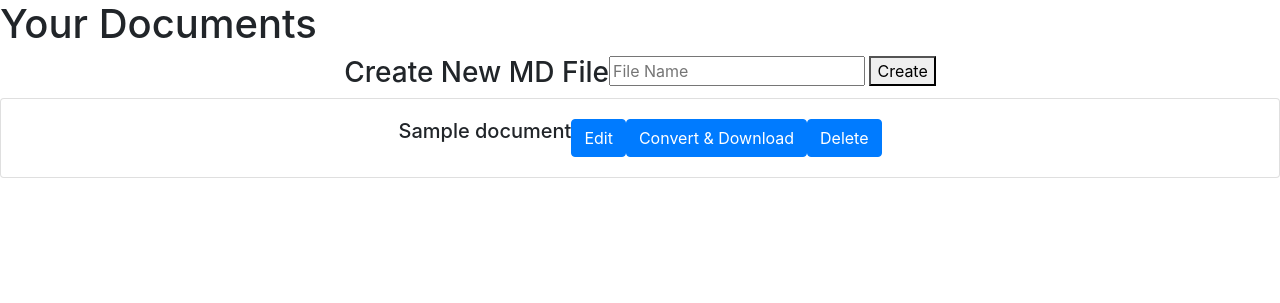
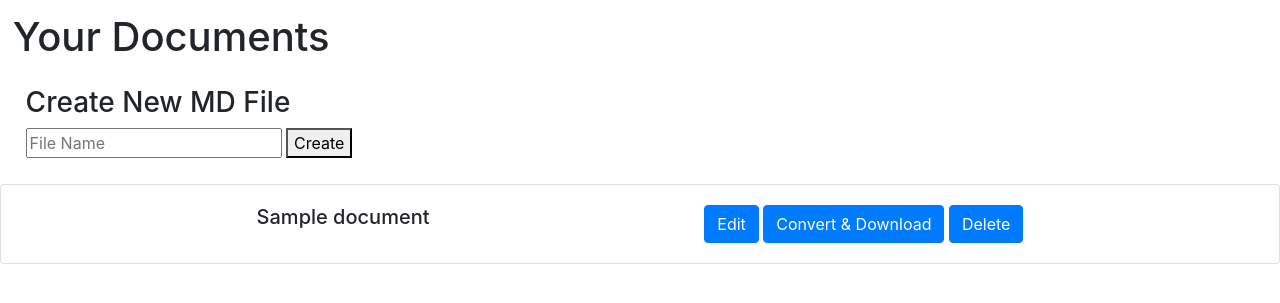
Before and after one commit to Magni0/AllInOneMD, a Flask app: page /document/index in a window 1280 px wide. Shown: the part 56-359 px from the top of the page. Run offline with Flask 2, Linux system fonts and the light colour scheme; a user stored in the database is signed in; tables that the repository leaves empty hold one stand-in row (values such as "Sample post"); parts of the project's set-up code (start-up, migrations or seed data) failed here and were passed over; some libraries are stand-ins or nearby versions.

Commit message:
finished styling for doc_index

```diff
--- a/src/static/doc-index-styles.css
+++ b/src/static/doc-index-styles.css
@@ -1,9 +1,16 @@
+h1 {
+    margin: 1%;
+}
+
 #custom-create {
-    display: flex;
-    justify-content: center;
+    margin: 2%;
 }
 
 #custom-card-body {
-    display: inline-flex;
-    justify-content: center;
+    display: flex;
+    padding-inline: 20%;
 }
+
+.card-options {
+    margin-left: auto;
+}
--- a/src/templates/doc-index.html
+++ b/src/templates/doc-index.html
@@ -14,10 +14,12 @@
         {% if docs|length %}
             {% for doc in docs %}
             <div id="custom-card-body" class="card-body">
-                <h5 class="card-title">{{ doc.docname }}</h5>
-                <a href="{{ url_for('document.doc_edit', id=doc.id) }}" class="btn btn-primary">Edit</a>
-                <a href="{{ url_for('document.doc_convert', id=doc.id) }}" class="btn btn-primary" target="_blank">Convert & Download</a>
-                <a href="{{ url_for('document.doc_delete', id=doc.id) }}" class="btn btn-primary">Delete</a>
+                <h5 id="custom-card-title" class="card-title">{{ doc.docname }}</h5>
+                <div class="card-options">
+                    <a href="{{ url_for('document.doc_edit', id=doc.id) }}" class="btn btn-primary">Edit</a>
+                    <a href="{{ url_for('document.doc_convert', id=doc.id) }}" class="btn btn-primary" target="_blank">Convert & Download</a>
+                    <a href="{{ url_for('document.doc_delete', id=doc.id) }}" class="btn btn-primary">Delete</a>
+                </div>
             </div>
             {% endfor %}
         {% else %}
```
